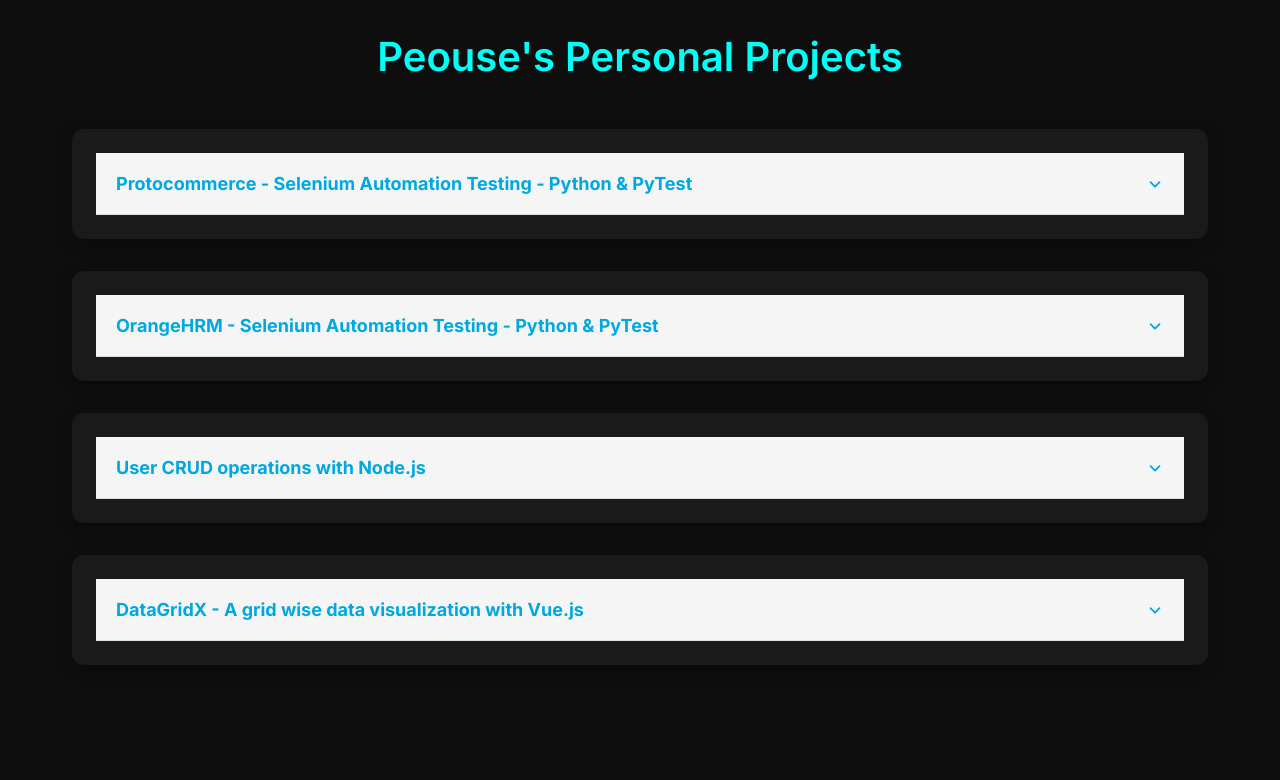
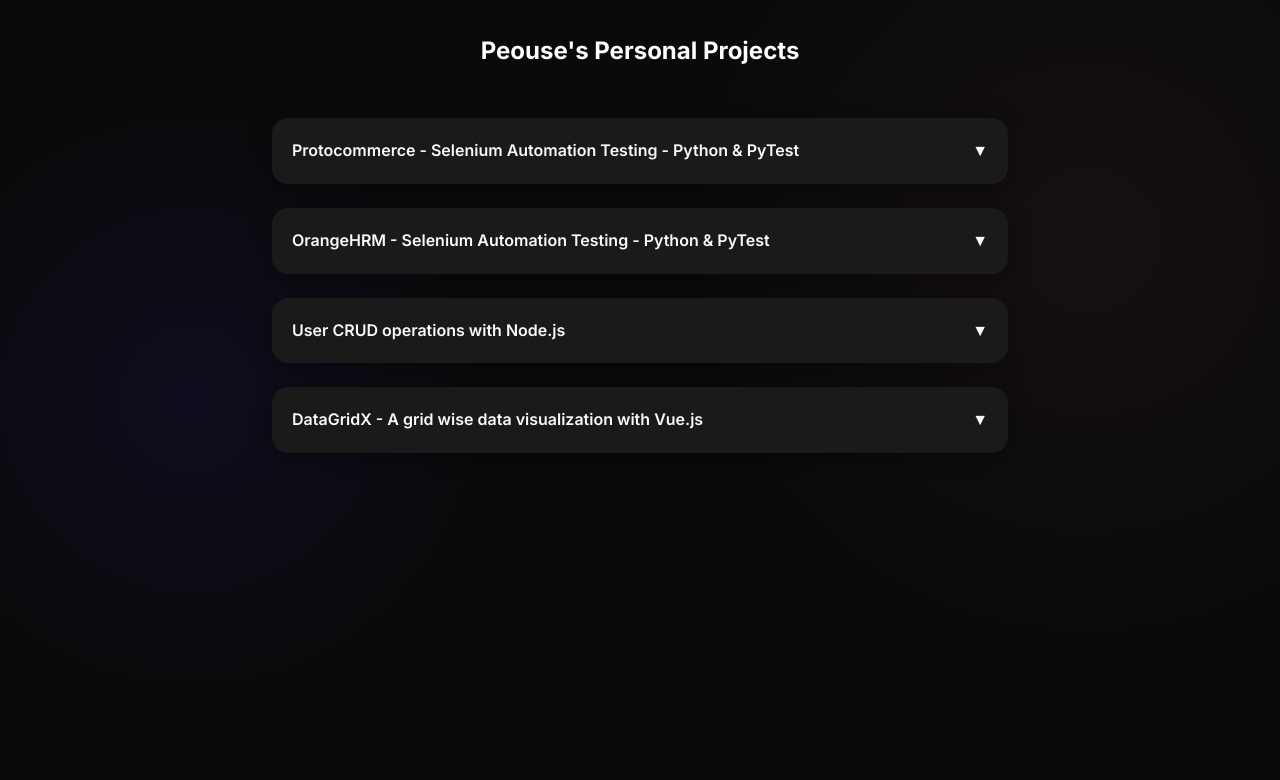
Before and after one commit to peousedutta/protfolio-website-static, a plain HTML site: page views/projects.html in a window 1280 px wide. Drawn offline with Linux system fonts and the light colour scheme.

Commit message:
styles updated

```diff
--- a/controller/app.js
+++ /dev/null
@@ -1,28 +0,0 @@
-import { accordionInteration } from "./interactions.js";
-
-export async function showProjects() {
-    const projectList = await fetch("../data/project.json").then(res => res.json());
-    console.log(projectList);
-    const projectContainer = document.querySelector(".projects-container")
-    projectList.map(project => {
-        const projectCard = document.createElement('div');
-        projectCard.className = "project-card"
-        projectCard.innerHTML =
-        `<div class="project-header">
-          ${project.title}
-          <svg class="arrow" viewBox="0 0 20 20" fill="none">
-            <path d="M5 8l5 5 5-5" stroke="#00a8e1" stroke-width="2"
-              stroke-linecap="round" stroke-linejoin="round" />
-          </svg>
-        </div>
-        <div class="project-description-wrapper">
-          <div class="project-description">
-            <p>${project.description}</p></br>
-            <a href="${project.link}"> see more </a>
-          </div>
-        </div>`;
-        projectContainer.appendChild(projectCard);
-    });
-
-    accordionInteration()
-}
--- a/controller/interactions.js
+++ /dev/null
@@ -1,33 +0,0 @@
-export function accordionInteration() {
-    const cards = document.querySelectorAll('.project-card');
-
-    cards.forEach(card => {
-        const header = card.querySelector('.project-header');
-        const wrapper = card.querySelector('.project-description-wrapper');
-
-        header.addEventListener('click', () => {
-            const isActive = card.classList.contains('active');
-
-            if (isActive) {
-                // collapse
-                wrapper.style.height = wrapper.scrollHeight + 'px'; // set current height to allow transition
-                requestAnimationFrame(() => {
-                    wrapper.style.height = '0';
-                });
-            } else {
-                // expand
-                wrapper.style.height = wrapper.scrollHeight + 'px';
-            }
-
-            card.classList.toggle('active');
-        });
-
-        wrapper.addEventListener('transitionend', () => {
-            if (!card.classList.contains('active')) {
-                wrapper.style.height = '0';
-            } else {
-                wrapper.style.height = 'auto';
-            }
-        });
-    });
-}
--- a/controller/script.js
+++ b/controller/script.js
@@ -37,7 +37,10 @@ document.addEventListener('DOMContentLoaded', function() {
     // Typing effect
     const typingElement = document.querySelector('.typing');
     if (typingElement) {
-      const words = ["I build things for the web.", "I create digital experiences.", "I develop web applications."];
+      const words = [
+        "I ensure software quality through automation",
+        "I drive successful project delivery from start to finish",
+        "I manage stakeholder expectations with clarity and consistency"];
       let wordIndex = 0;
       let charIndex = 0;
       let isDeleting = false;
--- a/css/home-page.css
+++ /dev/null
@@ -1,220 +0,0 @@
-*{
-    margin: 0;
-    border: 0;
-    font-family: 'Segoe UI', Tahoma, Verdana, sans-serif;
-}
-
-body{
-    background: black;
-    display: flex;
-    justify-content: center;
-    align-items: center;
-}
-
-.container{
-    display: flex;
-    flex-direction: column;
-    justify-content: center;
-    align-items: center;
-}
-.container .navbar{
-    width: 1000px;
-    height: 72px;
-    border-radius: 10px;
-    display: flex;
-    flex-direction: row;
-    justify-content: space-between;
-    align-items: center;
-    background-color: white;
-    margin: 37px;
-}
-ul{
-    list-style-type: none;
-    display: flex;
-    flex-direction: row;
-    justify-content: space-between;
-    align-items: center;
-}
-.container .navbar li{
-    padding: 10px 20px;
-}
-.logo{
-    padding: 10px 20px;
-    color: #00a8e1;
-    font-size: large;
-    font-weight: bold;
-}
-a{
-    text-decoration: none;
-    color: #00a8e1;
-    font-size: large;
-    font-weight: bold;
-}
-
-/* hero section */
-.container .heroSection{
-    height: 250px;
-    display: flex;
-    flex-direction: row;
-    justify-content: space-between;
-    align-items: center;
-}
-.heroSection .content{
-    margin: 10px;
-    display: flex;
-    flex-direction: column;
-    justify-content: center;
-    align-items: center;
-}
-.content p{
-    margin: 2px;
-    font-size: 32px;
-    font-weight: bold;
-    display: flex;
-    justify-content: center;
-    align-items: center;
-}
-.content .desp {
-    color: white;
-}
-.content .speech{
-    color: #00a8e1;
-}
-.content span{
-    color: #00a8e1;
-    margin-left: 10px;
-}
-.content .btn{
-    display: flex;
-    justify-content: center;
-    align-items: center;
-}
-.content button{
-    margin: 30px 10px;
-    padding: 12px 80px;
-    border-radius: 20px;
-    cursor: pointer;
-    background-color: #00a8e1;
-    color: white;
-    font-weight: bold;
-    box-shadow: 0 4px rgb(182, 193, 255);
-}
-button:hover{
-    background-color: #028ebd;
-}
-button:active{
-    background-color: #028ebd;
-    box-shadow: 0 1px #666;
-    transform: translateY(4px);
-}
-
-.skills{
-    margin: 20px 0px 18px;
-    color: white;
-}
-
-/* skills section */
-.skillsSections{
-    margin: 0px 0px 20px 0;
-    width: 1000px;
-    display: flex;
-    flex-direction: row;
-    justify-content: space-between;
-    align-items: center;
-}
-.skillsSections .card{
-    max-width: 200px;
-    height: 260px;
-    background-color: white;
-    display: flex;
-    flex-direction: column;
-    justify-content: flex-start;
-    align-items: center;
-    padding: 10px;
-    border-radius: 20px;
-}
-.card .title{
-    width: 180px;
-    padding: 10px;
-    background: #028ebd;
-    border-radius: 20px;
-    font-size: 16px;
-    font-weight: bold;
-    color: white;
-    display: flex;
-    justify-content: center;
-}
-.card .jobSet{
-    padding: 10px;
-    font-size: small;
-}
-.card li{
-    list-style-type: none;
-    padding: 4px;
-    font-size: 12px;
-    font-weight: 500;
-}
-
-/* Copyright */
-.copyright{
-    color: white;
-    margin: 10px;
-}
-
-/* Responsive: Mobile (max-width: 600px) */
-@media (max-width: 600px) {
-    .container {
-        padding: 10px;
-    }
-
-    .navbar {
-        flex-direction: column;
-        width: 100%;
-        height: auto;
-        padding: 10px 0;
-    }
-
-    .logo {
-        text-align: center;
-        padding: 10px 0;
-    }
-
-    .pages ul {
-        flex-direction: column;
-        gap: 10px;
-    }
-
-    .heroSection {
-        flex-direction: column;
-        height: auto;
-        align-items: center;
-        text-align: center;
-    }
-
-    .content p {
-        font-size: 22px;
-        text-align: center;
-    }
-
-    .content button {
-        width: 100%;
-        padding: 10px 0;
-    }
-
-    .skillsSections {
-        flex-direction: column;
-        align-items: center;
-        width: 100%;
-    }
-
-    .skillsSections .card {
-        width: 90%;
-        max-width: 300px;
-        margin: 10px 0;
-    }
-
-    .copyright {
-        font-size: 12px;
-        text-align: center;
-    }
-}
--- a/css/project-page.css
+++ b/css/project-page.css
@@ -1,99 +1,108 @@
+:root {
+    --bg-color: #0e0e0e;
+    --card-bg: #1a1a1a;
+    --accent: #ffffff;
+    --background: #0a0a0c;
+    --foreground: #f8f9fa;
+    --primary: #9b87f5;
+    --primary-foreground: #ffffff;
+    --secondary: #1a1a24;
+    --secondary-foreground: #ffffff;
+    --muted: #222230;
+    --muted-foreground: #a0a0b0;
+    --accent-foreground: #ffffff;
+    --border: #2a2a3a;
+    --border-radius: 16px;
+    --transition-duration: 0.4s;
+
+  }
+
   * {
     box-sizing: border-box;
-    margin: 0;
-    padding: 0;
   }
 
   body {
-    font-family: 'Segoe UI', Tahoma, Geneva, Verdana, sans-serif;
-    background-color: #0d0d0d;
-    color: #fff;
-    padding: 30px;
+    margin: 0;
+    padding: 0;
+    font-family: 'Inter', sans-serif;
+    background: var(--background);
+    color: var(--foreground);
+    line-height: 1.6;
+    overflow-x: hidden;
+    background-image: radial-gradient(circle at 15% 50%, rgba(101, 45, 255, 0.08) 0%, transparent 25%),
+        radial-gradient(circle at 85% 30%, rgba(255, 126, 95, 0.05) 0%, transparent 33%);
+    background-attachment: fixed;
   }
 
   h1 {
     text-align: center;
-    margin-bottom: 40px;
-    font-size: 36px;
-    color: #00a8e1;
+    font-size: 24px;
+    font-weight: 700;
+    margin: 2rem 1rem 1rem;
+    color: var(--accent);
   }
 
   .projects-container {
-    display: flex;
-    flex-direction: column;
-    gap: 20px;
     max-width: 800px;
     margin: 0 auto;
+    padding: 2rem;
   }
 
-.project-card {
-    background-color: #ffffff;
-    border-radius: 12px;
+  .accordion {
+    background-color: var(--card-bg);
+    border-radius: var(--border-radius);
+    margin-bottom: 1.5rem;
     overflow: hidden;
-    box-shadow: 0 0 10px rgba(0, 168, 225, 0.2);
-    transition: transform 0.3s ease, box-shadow 0.3s ease;
-    color: #000;
+    box-shadow: 0 4px 20px rgba(0, 0, 0, 0.4);
   }
 
-.project-card:hover {
-    transform: translateY(-5px);
-    box-shadow: 0 0 15px rgba(0, 168, 225, 0.4);
+  .accordion-header {
+    display: flex;
+    justify-content: space-between;
+    padding: 1.25rem;
+    cursor: pointer;
+    font-size: 16px;
+    font-weight: 600;
+    color: var(--text-primary);
+    transition: background-color var(--transition-duration);
   }
 
-.project-header {
-    display: flex;
-    justify-content: space-between;
-    align-items: center;
-    padding: 20px;
-    font-size: 18px;
-    font-weight: bold;
-    color: #00a8e1;
-    background-color: #f5f5f5;
-    border-bottom: 1px solid #ddd;
-    cursor: pointer;
-    user-select: none;
+  .accordion-header:hover {
+    background-color: rgba(0, 255, 247, 0.1);
   }
 
-.arrow {
-    transition: transform 0.3s ease;
-    width: 18px;
-    height: 18px;
+  .accordion-body {
+    padding: 1.25rem;
+    color: var(--text-secondary);
+    display: none;
+    font-size: 1rem;
+    line-height: 1.5;
+    transition: max-height var(--transition-duration) ease-in-out;
+    overflow: hidden;
+    max-height: 0;
   }
 
-.project-card.active .arrow {
-    transform: rotate(180deg);
+  .accordion-body.open {
+    display: block;
+    max-height: 500px; /* Set a high max-height for the expanded state */
   }
 
-.project-description-wrapper {
-    overflow: hidden;
-    transition: height 0.4s ease;
-    height: 0;
+  .accordion-header .icon {
+    transition: transform var(--transition-duration) ease-in-out;
   }
 
-.project-description {
-    background-color: #f0f0f0;
-    color: #333;
-    font-size: 16px;
-    line-height: 1.5;
-    padding: 20px;
+  .accordion-header.open .icon {
+    transform: rotate(180deg); /* Rotate the icon when opened */
   }
 
-@media (max-width: 600px) {
-    body {
-        padding: 20px;
+  .project-link {
+    display: inline-block;
+    font-weight: 500;
+    color: var(--accent);
+    text-decoration: none;
+    transition: color 0.3s;
   }
 
-    h1 {
-        font-size: 24px;
+  .project-link:hover {
+    color: #00bfb6;
   }
-
-    .project-header {
-        font-size: 16px;
-        padding: 15px;
-    }
-
-    .project-description {
-        font-size: 14px;
-        padding: 15px;
-    }
-}
--- a/css/style.css
+++ b/css/style.css
@@ -165,7 +165,7 @@ nav {
 .intro-text {
     color: var(--primary);
     font-family: monospace;
-    font-size: 1.1rem;
+    font-size: 1.5rem;
     margin-bottom: 1rem;
 }
 
--- a/views/projects.html
+++ b/views/projects.html
@@ -4,63 +4,61 @@
   <meta charset="UTF-8" />
   <meta name="viewport" content="width=device-width, initial-scale=1.0" />
   <title>Peouse - My Projects</title>
-
-  <!-- Google Font: Inter -->
   <link href="https://fonts.googleapis.com/css2?family=Inter:wght@300;400;500;600;700&display=swap" rel="stylesheet" />
-
-  <!-- Stylesheet -->
-  <link rel="stylesheet" href="../css/project-page.css" />
-
-  <style>
-    body {
-      margin: 0;
-      padding: 0;
-      font-family: 'Inter', sans-serif;
-      background-color: #0e0e0e;
-      color: #ffffff;
-    }
-
-    h1 {
-      text-align: center;
-      font-size: 2.5rem;
-      font-weight: 600;
-      margin: 2rem 0;
-      color: #00fff7;
-    }
-
-    .projects-container {
-      display: flex;
-      flex-direction: column;
-      gap: 2rem;
-      max-width: 1200px;
-      margin: 0 auto;
-      padding: 1rem 2rem 4rem;
-    }
-
-    /* Optional: Add a simple project card style */
-    .project-card {
-      background-color: #1a1a1a;
-      border-radius: 12px;
-      padding: 1.5rem;
-      box-shadow: 0 4px 15px rgba(0, 0, 0, 0.3);
-      transition: transform 0.3s ease;
-    }
-
-    .project-card:hover {
-      transform: translateY(-5px);
-    }
-  </style>
+  <link rel="stylesheet" href="../css/project-page.css">
 </head>
 
 <body id="projects-page">
   <h1>Peouse's Personal Projects</h1>
-  <div class="projects-container"></div>
-
-  <script type="module">
-    import { showProjects } from '../controller/app.js';
-    document.addEventListener("DOMContentLoaded", () => {
-      showProjects();
-    });
-  </script>
+  <div class="projects-container" id="project-list"></div>
 </body>
 </html>
+
+
+<script type="module">
+  function getProjects(){
+    try {
+      return fetch('../data/project.json')
+      .then(res => res.json())
+    } catch (error) {
+      console.log(error);
+    }
+  }
+
+
+  function createAccordionItem(project) {
+    const accordion = document.createElement("div");
+    accordion.classList.add("accordion");
+    const header = document.createElement("div");
+    header.classList.add("accordion-header");
+    header.innerHTML = `
+      <span class="project-title">${project.title}</span>
+      <span class="icon">&#9660;</span> <!-- Down arrow icon -->
+    `;
+
+    const body = document.createElement("div");
+    body.classList.add("accordion-body");
+    body.innerHTML = `
+      <div class="project-description">${project.description}</div>
+      <a href="${project.link}" class="project-link">View Project →</a>
+    `;
+
+    header.addEventListener("click", () => {
+      body.classList.toggle("open");
+      header.classList.toggle("open");
+    });
+
+    accordion.appendChild(header);
+    accordion.appendChild(body);
+
+    return accordion;
+  }
+
+  getProjects()
+    .then(projects => {
+      const projectContainer = document.getElementById("project-list");
+      projects.forEach(project => {
+        projectContainer.appendChild(createAccordionItem(project));
+      });
+    })
+</script>
```
Also changed, not shown: index.html (+12 -22 lines), 2 other files. Lines whose indentation alone changed are shown as unchanged.
